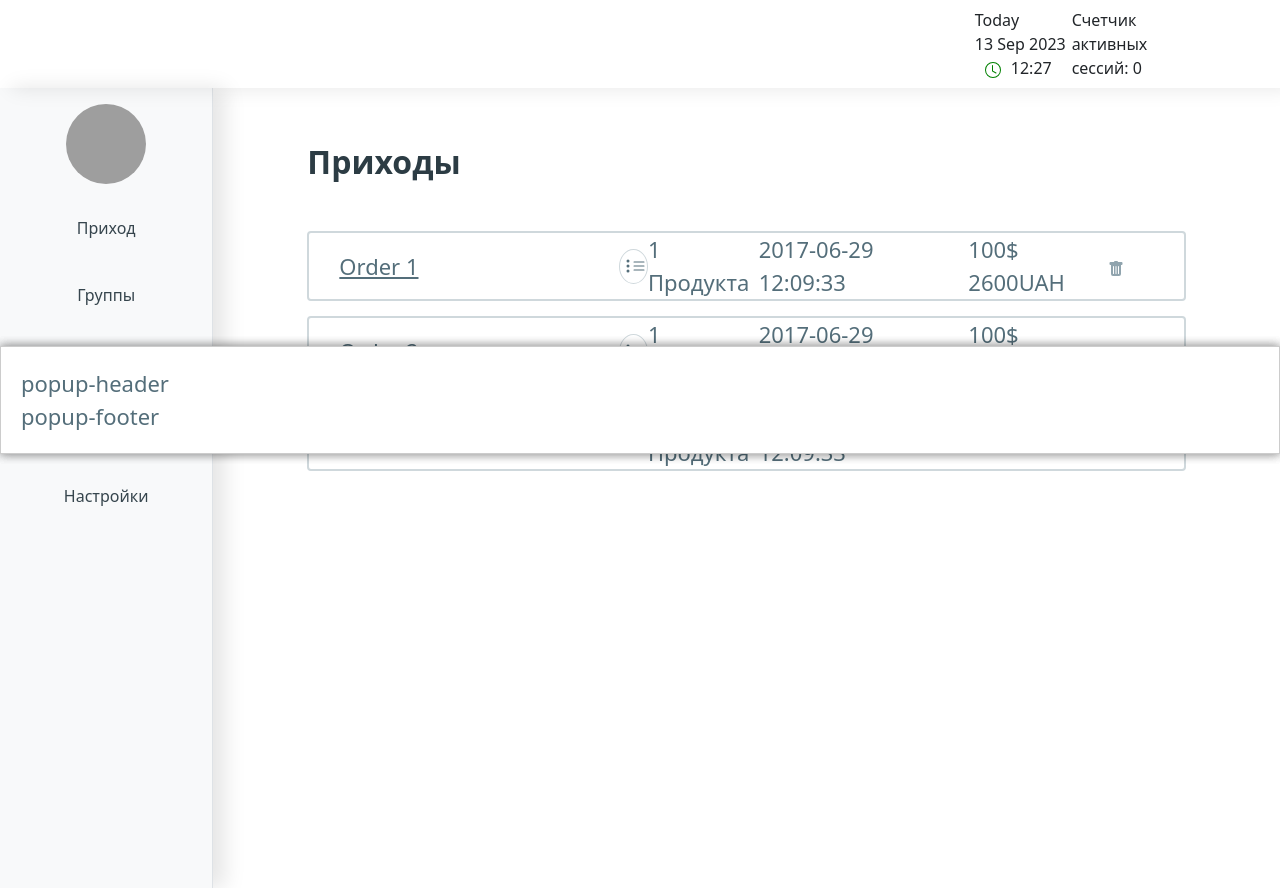
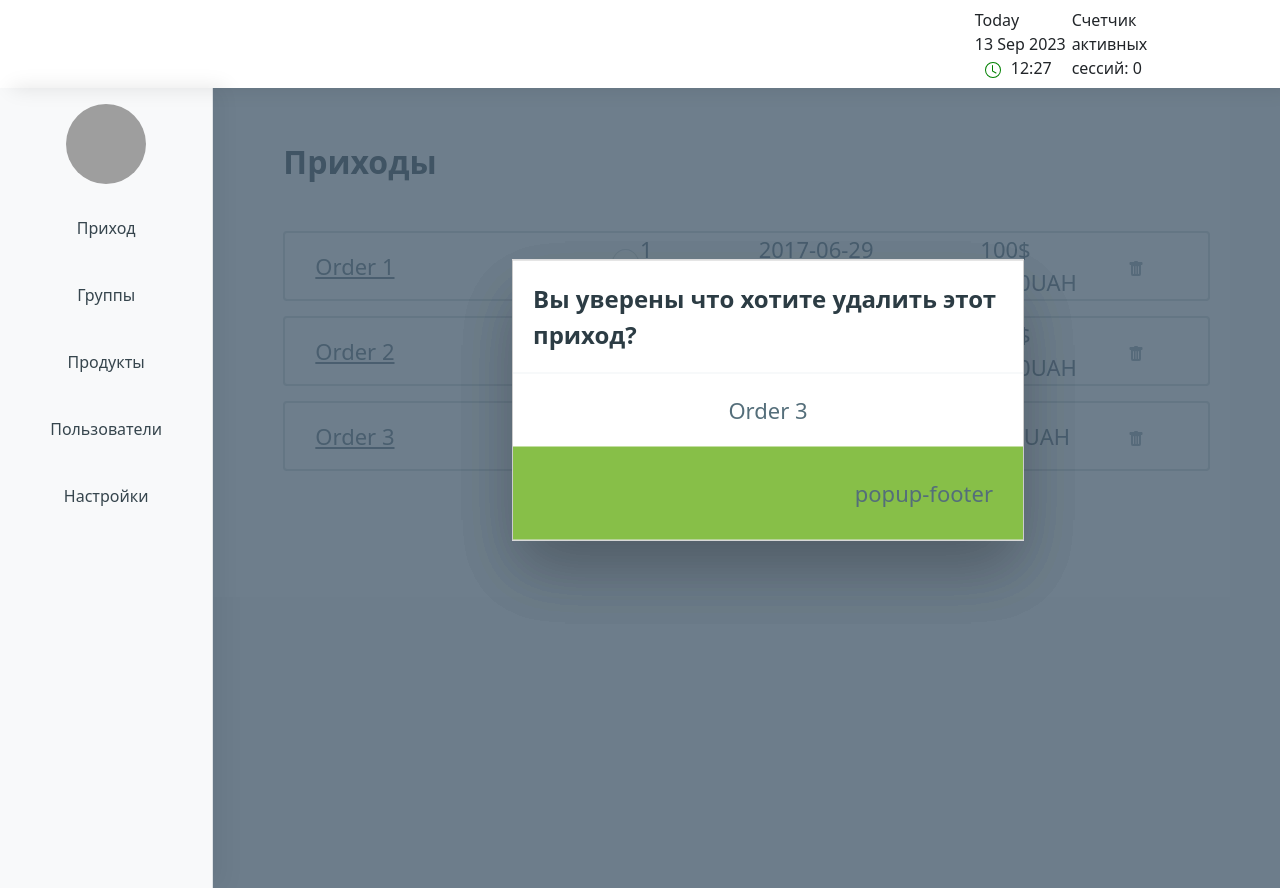
Before and after one commit to odinetsmichael/It-shop, a Vue app: page /#/orders in a window 1280 px wide. Both pictures are taken after a click on the element 1116 px from the left and 266 px from the top of the page. Built offline with nearby package versions, Linux system fonts and the light colour scheme; no server answers; grey boxes are pictures that could not be loaded.

Commit message:
style for Popup

```diff
--- a/src/components/global/NavigationMenu.vue
+++ b/src/components/global/NavigationMenu.vue
@@ -55,7 +55,7 @@
         </nav>
 
 
-        <main class="col-md-9 ms-sm-auto col-lg-10 px-md-4">
+        <main class="col-md-9 ms-sm-auto col-lg-10 p-0">
           <Overview>
             <router-view></router-view>
           </Overview>
--- a/src/components/global/Orders.vue
+++ b/src/components/global/Orders.vue
@@ -80,7 +80,9 @@
                     </div>
 
                     <ButtonDelete class="col-1" @click="showConfirmationWindow" />
-                    <Popup v-if="isInfoPopupVisible"/>
+                    <Popup v-if="isInfoPopupVisible">
+                        {{order.title}}
+                    </Popup>
                     <!-- @click="deleteOrder(order.id)" -->
                 </div>
             </ListItem>
--- a/src/components/global/Overview.vue
+++ b/src/components/global/Overview.vue
@@ -11,6 +11,7 @@
 
 <style scoped>
 .overview{
+    position: relative;
     padding: 50px 70px;
     width: 100%;
     height: 100%;
--- a/src/components/global/Popup.vue
+++ b/src/components/global/Popup.vue
@@ -2,33 +2,72 @@
 </script>
 
 <template>
+    <div class="overlay"></div>
     <div class="popup">
         <div class="popup__header">
-            popup-header
+            Вы уверены что хотите удалить этот приход?
         </div>
         <div class="popup__content">
             <slot></slot>
         </div>
-        <div class="popup-footer">
+        <div class="popup__footer">
             popup-footer
         </div>
     </div>
 </template>
 
 <style scoped lang="scss">
+
+.overlay {
+    display: block;
+    position: absolute;
+    top: 0;
+    left: 0;
+    width: 100%;
+    height: 100%;
+    background-color: rgba(70, 90, 108, 0.4);
+    z-index: 999;
+}
 .popup {
+    padding: 0;
+    height: max-content;
+    width: 40%;
     position: fixed;
     top: 50%;
     left: 50%;
-    transform: translate(-50%, -50%);
+    transform: translate(-25%, -50%);
     background-color: white;
     border: 1px solid #ccc;
-    padding: 20px;
-    box-shadow: 0 0 10px rgba(0, 0, 0, 0.2);
+    box-shadow: 0px 32px 60px -5px rgba(0,0,0,0.1);
     z-index: 1000;
+    &__header{
+        display: flex;
+        justify-content: left;
+        align-items: center;
+        padding: 20px;
+        font-size: 24px;
+        font-weight: bold;
+        color: #2C3C44;
+        border-bottom: 1px solid #F0F3F5;
+    }
+    &__footer{
+        width: 100%;
+        padding: 30px;
+        display: flex;
+        justify-content: right;
+        align-items: center;
+        background-color: #87BF48;
+    }
+    &__content{
+        display: flex;
+        justify-content: center ;
+        align-items: center;
+        padding: 20px;
+    }
   }
   .popup[hidden] {
     display: none;
   }
 
+
 </style>
```
